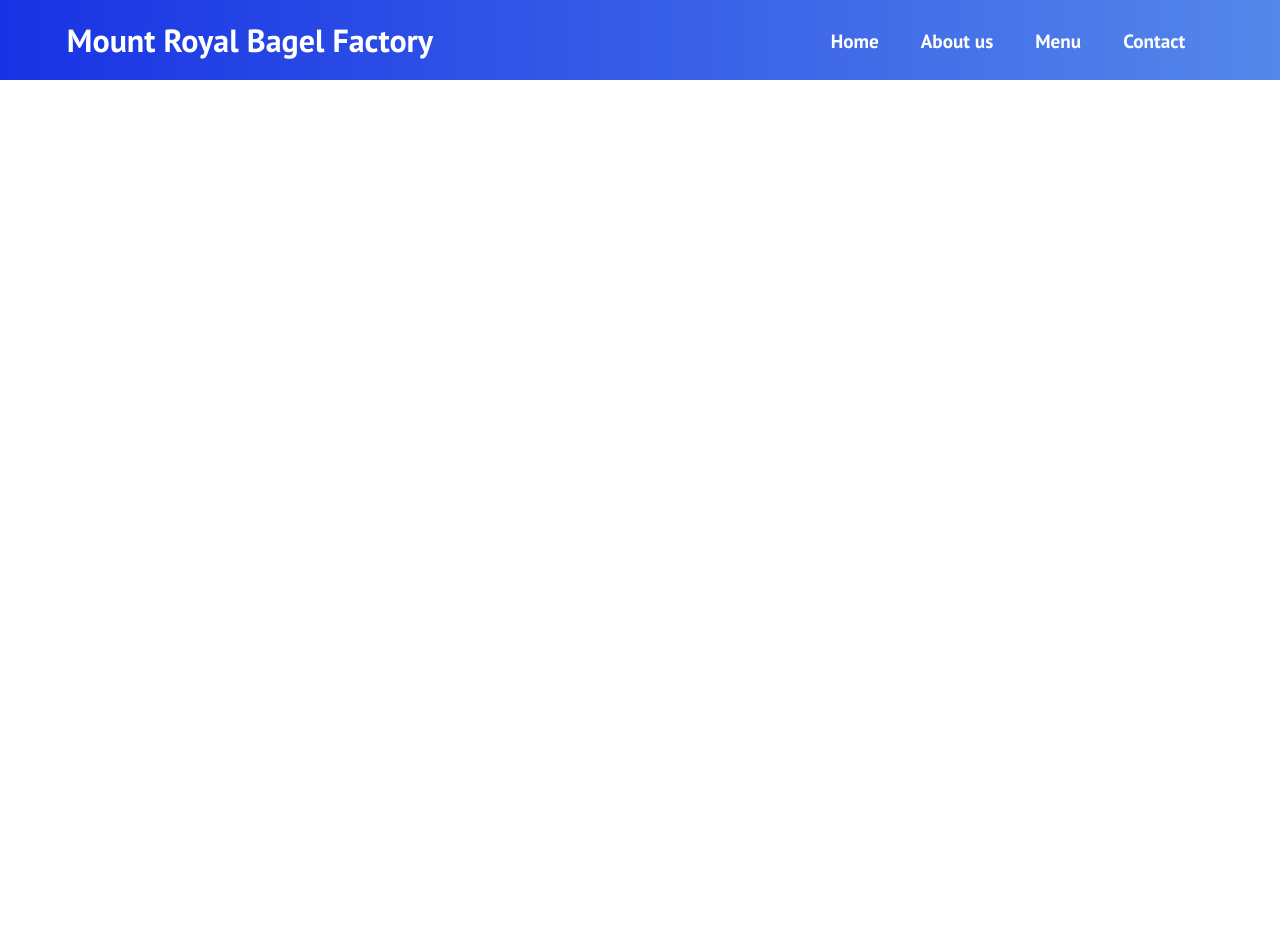
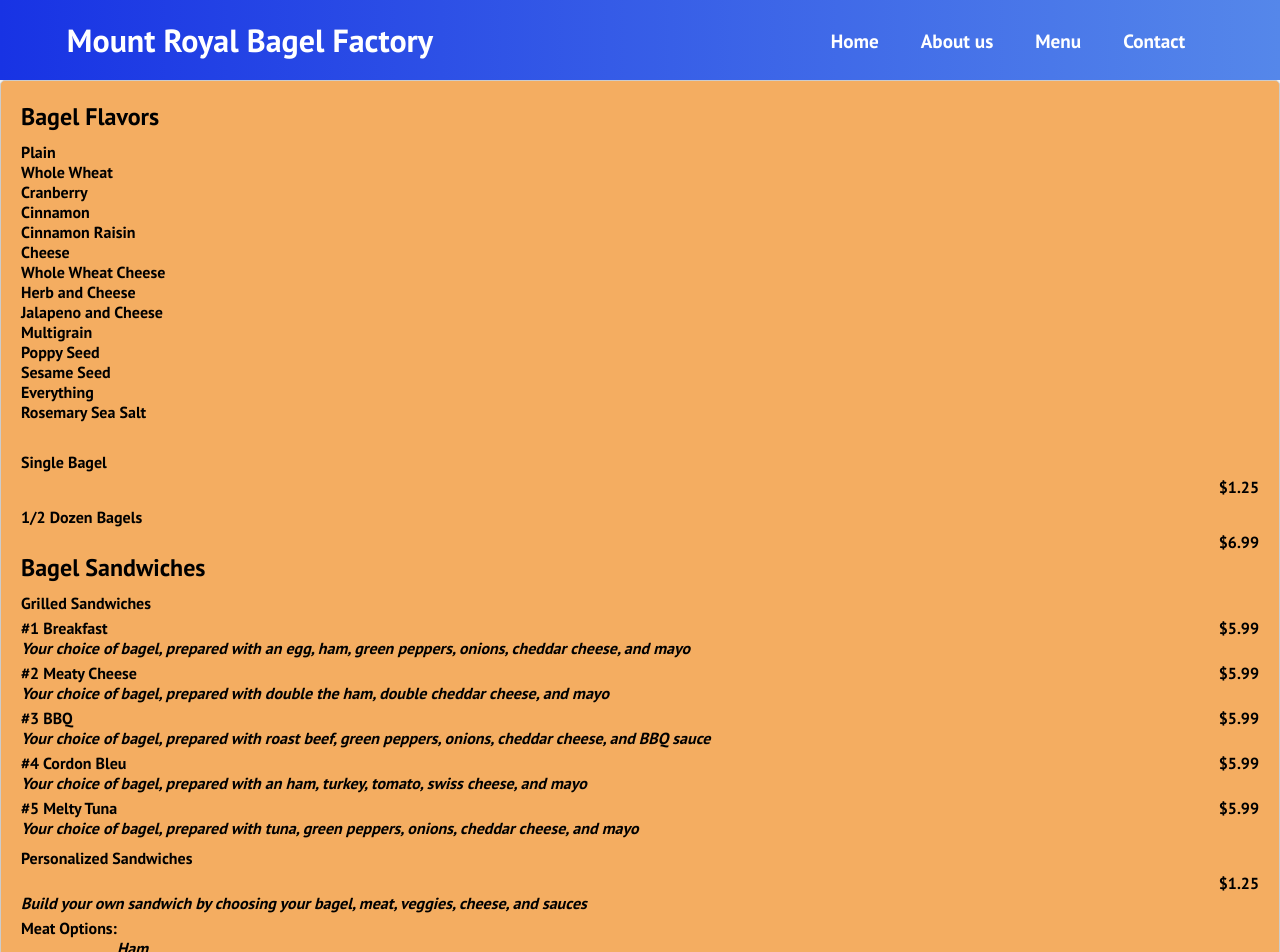
Before and after one commit to QuinnMarshal/Mount-Royal-Bagels, a React (Create React App) app: page /menu in a window 1280 px wide. Shown: the top 952 px of the page. Before the commit the page ends 800 px from the top, so only its background shows below. Built offline with nearby package versions, Linux system fonts and the light colour scheme.

Commit message:
added menu

```diff
--- a/src/App.js
+++ b/src/App.js
@@ -4,6 +4,7 @@ import {Routes, Route} from 'react-router-dom';
 import Navbar from './components/Navbar';
 import Home from './components/pages/Home';
 import About from './components/pages/About';
+import Menu from './components/pages/Menu';
 
 function App() {
   return (
@@ -12,6 +13,7 @@ function App() {
       <Routes>
         <Route exact path='/' element = {<Home />} />
         <Route exact path='/about' element = {<About />} />
+        <Route exact path='/menu' element = {<Menu />} />
       </Routes>
     </>
   );
--- a/src/components/pages/About.js
+++ b/src/components/pages/About.js
@@ -16,10 +16,10 @@ function About() {
                 <p style={{marginBottom: 20}}>Welcome to the Mount Royal Bagel Factory, your destination for the finest Montreal style bagels in the heart of Kelowna, BC. Our journey started with a passion for the authentic taste of Montreal bagels, and a commitment to bringing that tradition to the beautiful Okanagan Valley.</p>
 
                 <h2>What Makes Us Special</h2>
-                <p style={{marginBottom: 20}}>At Mount Royal Bagel Factory, we take pride in making our bagels fresh daily, right here in our store. Our team of skilled bakers follows the time-honored Montreal tradition, hand-rolling each bagel to perfection. The result is a bagel that's crispy on the outside, soft and chewy on the inside, and bursting with flavor. Not to mention our wide variety of delicious coffees to go with it. Check out our menu!</p>
+                <p style={{marginBottom: 20}}>At Mount Royal Bagel Factory, we take pride in making our bagels fresh daily, right here in our store. Our team of skilled bakers follows the time-honored Montreal tradition, hand-rolling each bagel to perfection. The result is a bagel that's crispy on the outside, soft and chewy on the inside, and bursting with flavor. Don't forget about our wide variety of delicious coffees that pair perfectly with one of our mouthwatering bagel sandwiches.</p>
 
                 <h2>Visit Us</h2>
-                <p style={{marginBottom: 20}}>We invite you to visit our store, where the aroma of freshly baked bagels will greet you at the door. Whether you're a long-time bagel enthusiast or trying Montreal style bagels for the first time, we promise an unforgettable experience.</p>
+                <p style={{marginBottom: 20}}>We invite you to visit our store, where the aroma of freshly baked bagels will greet you at the door. Whether you're a long-time bagel enthusiast or trying Montreal style bagels for the first time, we promise an unforgettable experience. Check out our menu!</p>
 
                 <h2>Contact Us</h2>
                 <p style={{marginBottom:20}}>If you have any questions or feedback, don't hesitate to get in touch. We're here to serve you with the best Montreal style bagels in Kelowna.</p>
--- /dev/null
+++ b/src/components/pages/Menu.css
@@ -0,0 +1,50 @@
+body {
+    font-family: Arial, sans-serif;
+    background-color: #f9f9f9;
+    margin: 0;
+    padding: 0;
+}
+
+header {
+    background-color: #333;
+    color: #fff;
+    text-align: center;
+    padding: 10px;
+}
+
+h1 {
+    margin: 0;
+}
+
+.menu-container {
+    margin: 0 auto;
+    min-height: calc(100vh - 80px);
+    background-color: #f4ad61;
+    padding: 20px;
+    border: 1px solid #ccc;
+    border-radius: 5px;
+    box-shadow: 0 0 10px rgba(0, 0, 0, 0.1);
+}
+
+h2 {
+    margin-top: 0;
+}
+
+.category {
+    margin-top: 10px;
+}
+
+.subcategory {
+    font-weight: bold;
+    margin-top: 10px;
+}
+
+.item {
+    display: flex;
+    justify-content: space-between;
+    margin-top: 5px;
+}
+.toppings {
+    display: flex;
+    margin-top: 5px;
+}
--- /dev/null
+++ b/src/components/pages/Menu.js
@@ -0,0 +1,219 @@
+import React from 'react';
+import '../../App.css';
+import './Menu.css'
+
+function Menu() {
+  return (
+    <>
+    <body>
+    <div class="menu-container">
+        <span style={{display:"flex", justifyContent:"space-between"}}>
+            <h2>Bagel Flavors</h2>
+        </span>
+        <div class="category">
+            <span>Plain</span><br></br>
+            <span>Whole Wheat</span><br></br>
+            <span>Cranberry</span><br></br>
+            <span>Cinnamon</span><br></br>
+            <span>Cinnamon Raisin</span><br></br>
+            <span>Cheese</span><br></br>
+            <span>Whole Wheat Cheese</span><br></br>
+            <span>Herb and Cheese</span><br></br>
+            <span>Jalapeno and Cheese</span><br></br>
+            <span>Multigrain</span><br></br>
+            <span>Poppy Seed</span><br></br>
+            <span>Sesame Seed</span><br></br>
+            <span>Everything</span><br></br>
+            <span>Rosemary Sea Salt</span><br></br><br></br>
+        </div>
+        <div class="subcategory">Single Bagel</div>
+            <div class="item">
+                <span style={{display:"flex", justifyContent:"space-between"}}></span>
+                <span>$1.25</span>
+            </div>
+        <div class="subcategory">1/2 Dozen Bagels</div>
+            <div class="item">
+                <span style={{display:"flex", justifyContent:"space-between"}}></span>
+                <span>$6.99</span>
+            </div>
+
+        <h2>Bagel Sandwiches</h2>
+        <div class="category">
+            <div class="subcategory">Grilled Sandwiches</div>
+            <div class="item">
+                <span>#1 Breakfast</span>
+                <span>$5.99</span>
+            </div>
+            <i>Your choice of bagel, prepared with an egg, ham, green peppers, onions, cheddar cheese, and mayo</i>
+            <div class="item">
+                <span>#2 Meaty Cheese</span>
+                <span>$5.99</span>
+            </div>
+            <i>Your choice of bagel, prepared with double the ham, double cheddar cheese, and mayo</i>
+            <div class="item">
+                <span>#3 BBQ</span>
+                <span>$5.99</span>
+            </div>
+            <i>Your choice of bagel, prepared with roast beef, green peppers, onions, cheddar cheese, and BBQ sauce</i>
+            <div class="item">
+                <span>#4 Cordon Bleu</span>
+                <span>$5.99</span>
+            </div>
+            <i>Your choice of bagel, prepared with an ham, turkey, tomato, swiss cheese, and mayo</i>
+            <div class="item">
+                <span>#5 Melty Tuna</span>
+                <span>$5.99</span>
+            </div>
+            <i>Your choice of bagel, prepared with tuna, green peppers, onions, cheddar cheese, and mayo</i>
+
+            <div class="subcategory">Personalized Sandwiches</div>
+            <div class="item">
+                <span style={{display:"flex", justifyContent:"space-between"}}></span>
+                <span>$1.25</span>
+            </div>
+            <i>Build your own sandwich by choosing your bagel, meat, veggies, cheese, and sauces</i>
+
+            <div class="toppings">
+                <span>Meat Options:</span>
+                <ul><br></br><i>Ham</i><br></br>
+                <i>Turkey</i><br></br>
+                <i>Roast Beef</i><br></br>
+                <i>Bacon</i><br></br>
+                <i>Tuna</i><br></br>
+                </ul>
+            </div>
+            <div class="toppings">
+                <span>Veggie Options:</span>
+                <ul><br></br><i>Tomato</i><br></br>
+                <i>Cucumber</i><br></br>
+                <i>Green Pepper</i><br></br>
+                <i>Pickles</i><br></br>
+                <i>Onion</i><br></br>
+                <i>Jalapenos</i><br></br>
+                <i>Banana Peppers</i><br></br>
+                <i>Lettuce</i><br></br>
+                <i>Spinach</i><br></br>
+                </ul>
+            </div>
+            <div class="toppings">
+                <span>Cheese Options:</span>
+                <ul><br></br><i>Swiss</i><br></br>
+                <i>Cheddar</i><br></br>
+                </ul>
+            </div>
+            <div class="toppings">
+                <span>Sauce Options:</span>
+                <ul><br></br><i>Mayo</i><br></br>
+                <i>Mustard</i><br></br>
+                <i>Ranch</i><br></br>
+                <i>BBQ</i><br></br>
+                <i>Hot Sauce</i><br></br>
+                <i>Creamy Lemon</i><br></br>
+                </ul>
+            </div>
+
+            <div class="subcategory">Royal Special Sandwiches</div>
+            <div class="item">
+                <span>Lox</span>
+                <span>$7.99</span>
+            </div>
+            <i>Your choice of bagel, prepared with smoked salmon, cream cheese, capers, and your choice of cream cheese and veggies</i>
+            <div class="item">
+                <span>Tuna</span>
+                <span>$7.99</span>
+            </div>
+            <i>Your choice of bagel, prepared with tuna, cheddar cheese, mayo, and your choice of veggies</i>
+            <div class="item">
+                <span>Pro Veggie</span>
+                <span>$7.99</span>
+            </div>
+            <i>Your choice of bagel, prepared with egg, swiss cheese, mayo, and your choice of veggies</i>
+            <div class="item">
+                <span>Royal Veggie</span>
+                <span>$7.99</span>
+            </div>
+            <i>Your choice of bagel, prepared with your choice of cream cheese and veggies</i>
+
+            <div class="subcategory">Fresh Bagels</div>
+            <div class="item">
+                <span>Bagel with Butter</span>
+                <span>$4.99</span>
+            </div>
+            <div class="item">
+                <span>Bagel with Cream Cheese</span>
+                <span>$4.99</span>
+            </div>
+            <div class="item">
+                <span>Bagel with Pb & J</span>
+                <span>$4.99</span>
+            </div>
+            <div class="item">
+                <span>Chili with Bagel</span>
+                <span>$4.99</span>
+            </div>
+            <div class="item">
+                <span>Soup with Bagel</span>
+                <span>$4.99</span>
+            </div>
+
+            <div class="subcategory">Cream Cheese</div>
+            <div class="item">
+                <span>Cream Cheese Container</span>
+                <span>$4.99</span>
+            </div>
+            <span>Flavours:</span>
+            <ul><i>Plain</i><br></br>
+                <i>Jalapeno</i><br></br>
+                <i>Basil and Garlic</i><br></br>
+                <i>Sundried Tomato</i><br></br>
+                <i>Spinach Feta</i><br></br>
+                <i>Dill</i><br></br>
+                <i>Strawberry</i><br></br>
+                <i>Honey Vanilla</i><br></br>
+            </ul>
+
+            <div class="subcategory">Hot Drinks</div>
+            <div class="item">
+                <span>Coffee</span>
+                <span>$4.99</span>
+            </div>
+            <div class="item">
+                <span>Americano</span>
+                <span>$4.99</span>
+            </div>
+            <div class="item">
+                <span>Latte</span>
+                <span>$4.99</span>
+            </div>
+            <div class="item">
+                <span>Creme Brulee Latte</span>
+                <span>$4.99</span>
+            </div>
+            <div class="item">
+                <span>Chai Latte</span>
+                <span>$4.99</span>
+            </div>
+            <div class="item">
+                <span>Mocha Latte</span>
+                <span>$4.99</span>
+            </div>
+            <div class="item">
+                <span>Matcha Latte</span>
+                <span>$4.99</span>
+            </div>
+            <div class="item">
+                <span>Hot Chocolate</span>
+                <span>$4.99</span>
+            </div>
+            <div class="item">
+                <span>Tea</span>
+                <span>$4.99</span>
+            </div>
+        </div>
+    </div>
+</body>
+    </>
+    );
+  }
+
+  export default Menu;
```
